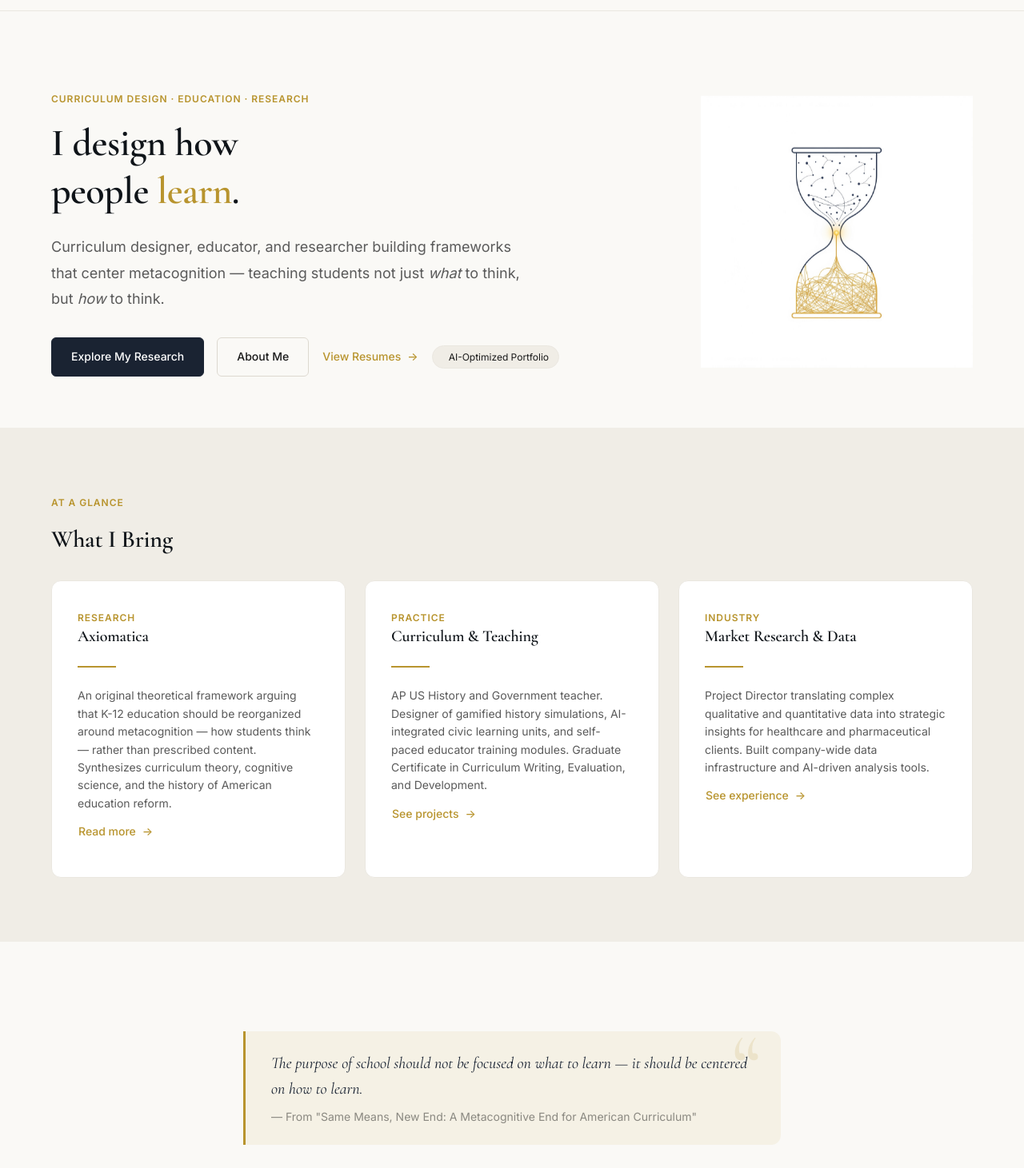
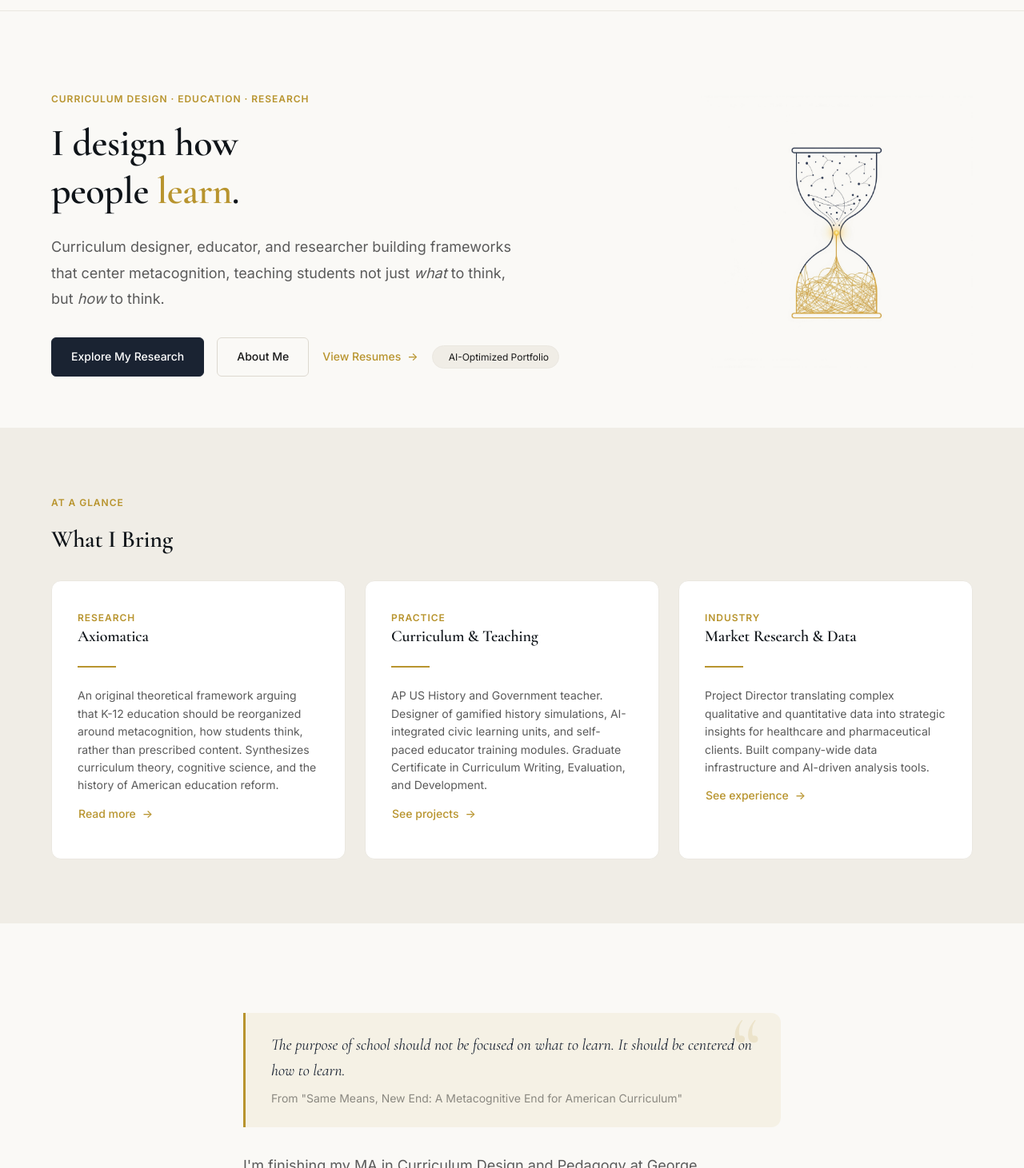
Before and after one commit to wcosgrove123/portfolio, a plain HTML site: page index.html in a window 1280 px wide. Shown: the part 58-1519 px from the top of the page at 80% size. Drawn offline with nearby package versions, Linux system fonts and the light colour scheme.

Commit message:
Fix hourglass blend mode and remove em dashes from home page
Move float animation from .hero-image div to .hero-image img so
mix-blend-mode: multiply composites against the page background
instead of a new stacking context. Also remove all em dashes from
visible body text on the home page.

Co-Authored-By: Claude Sonnet 4.6 <noreply@anthropic.com>

```diff
--- a/css/style.css
+++ b/css/style.css
@@ -1668,7 +1668,7 @@ main {
   50%       { transform: translateY(-12px); }
 }
 
-.hero-image {
+.hero-image img {
   animation: float 5s ease-in-out 1s infinite;
 }
 
@@ -1693,7 +1693,7 @@ blockquote::before {
     animation: none;
     opacity: 1;
   }
-  .hero-image {
+  .hero-image img {
     animation: none;
   }
   .reveal {
--- a/index.html
+++ b/index.html
@@ -136,7 +136,7 @@
           <h1 class="hero-animate hero-animate-2">I design how<br>people <span class="hero-accent">learn</span>.</h1>
           <p class="lead hero-animate hero-animate-3">
             Curriculum designer, educator, and researcher building frameworks that center
-            metacognition — teaching students not just <em>what</em> to think,
+            metacognition, teaching students not just <em>what</em> to think,
             but <em>how</em> to think.
           </p>
           <div class="hero-animate hero-animate-4" style="display: flex; gap: var(--space-4); flex-wrap: wrap; align-items: center;">
@@ -165,7 +165,7 @@
             <div class="divider"></div>
             <p>
               An original theoretical framework arguing that K-12 education should be reorganized
-              around metacognition — how students think — rather than prescribed content.
+              around metacognition, how students think, rather than prescribed content.
               Synthesizes curriculum theory, cognitive science, and the history of American education reform.
             </p>
             <a href="research.html" class="btn btn--ghost">Read more</a>
@@ -202,8 +202,8 @@
     <section class="section">
       <div class="container container--prose">
         <blockquote class="reveal">
-          <p>The purpose of school should not be focused on what to learn — it should be centered on how to learn.</p>
-          <cite>— From "Same Means, New End: A Metacognitive End for American Curriculum"</cite>
+          <p>The purpose of school should not be focused on what to learn. It should be centered on how to learn.</p>
+          <cite>From "Same Means, New End: A Metacognitive End for American Curriculum"</cite>
         </blockquote>
         <p class="lead reveal">
           I'm finishing my MA in Curriculum Design and Pedagogy at George Washington University,
```
